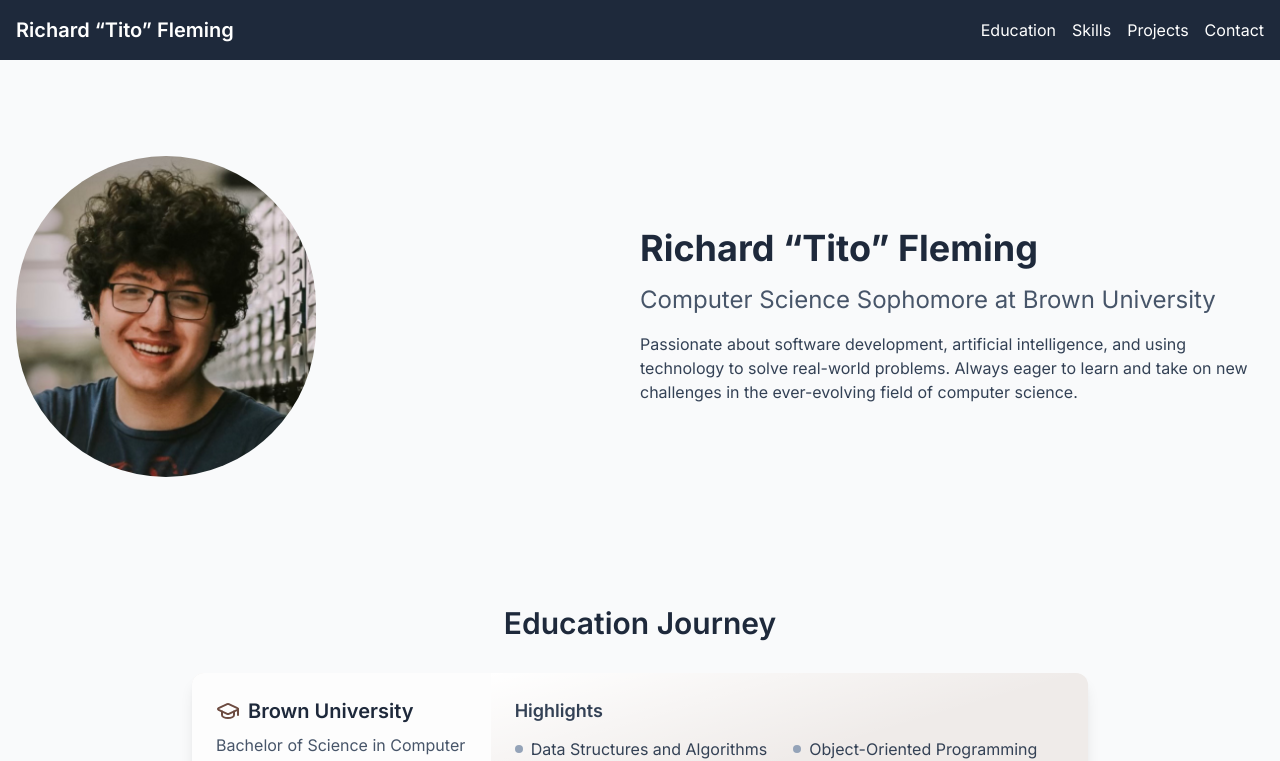
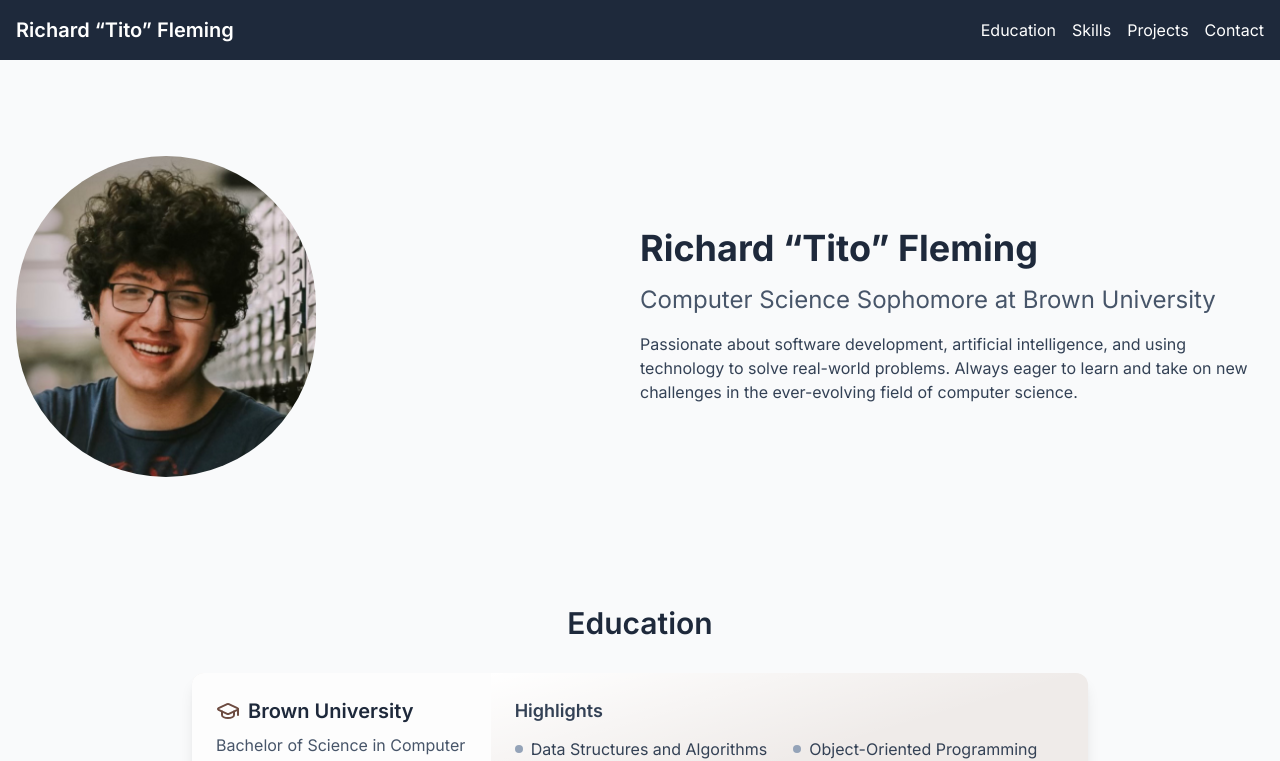
Before and after one commit to TitusFleming/my-website, a Next.js app: page / in a window 1280 px wide. Shown: the top 761 px of the page. Built offline with nearby package versions, Linux system fonts and the light colour scheme.

Commit message:
journey lol

```diff
--- a/src/components/Education.tsx
+++ b/src/components/Education.tsx
@@ -23,7 +23,7 @@ export default function Education() {
 
   return (
     <section id="education" className="py-16">
-      <h2 className="text-3xl font-semibold text-slate-800 mb-8 text-center">Education Journey</h2>
+      <h2 className="text-3xl font-semibold text-slate-800 mb-8 text-center">Education</h2>
       <div className="max-w-4xl mx-auto space-y-8">
         {education.map((edu, index) => (
           <Card key={index} className={`overflow-hidden ${edu.color} border-none shadow-lg transition-all hover:shadow-xl`}>
```
